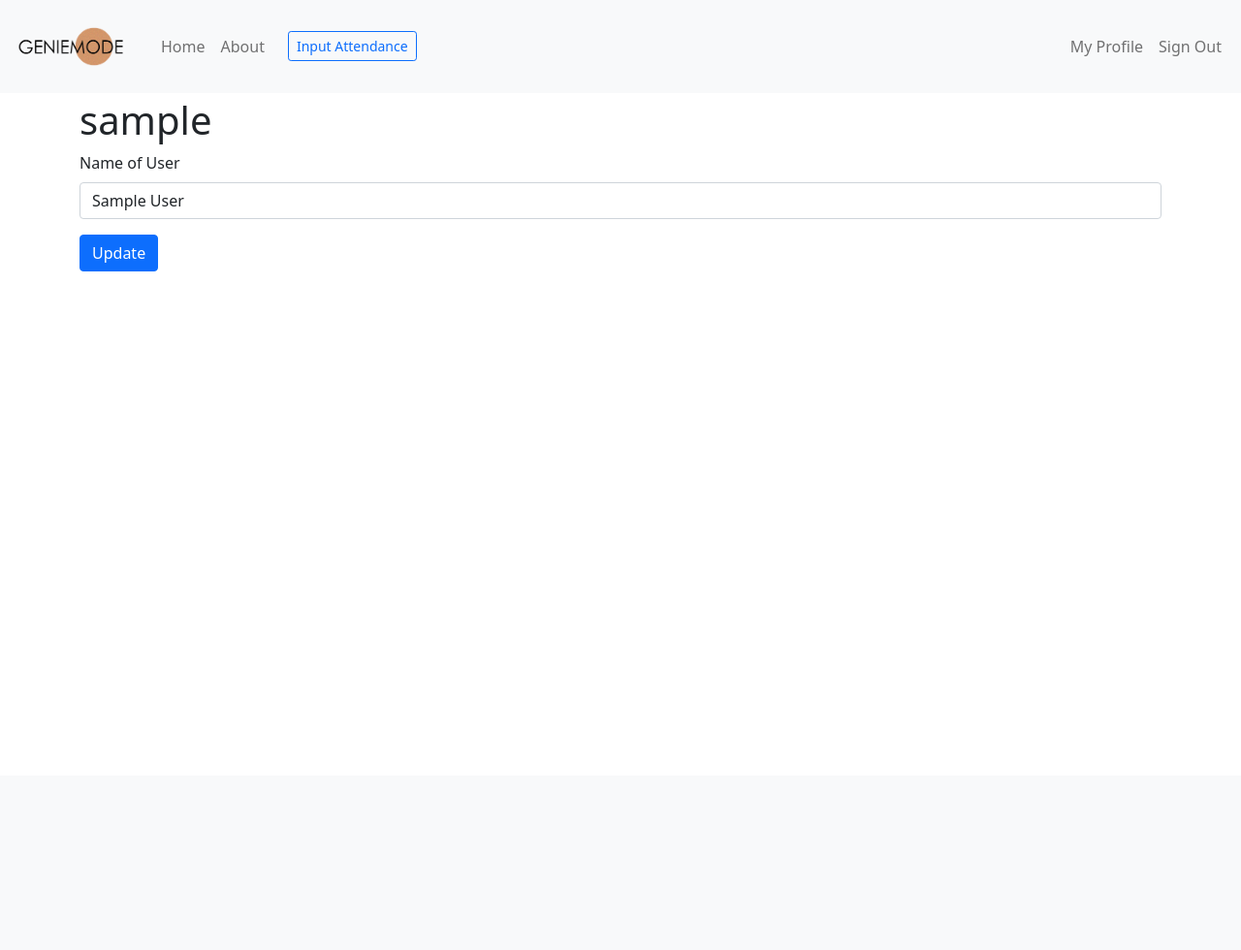
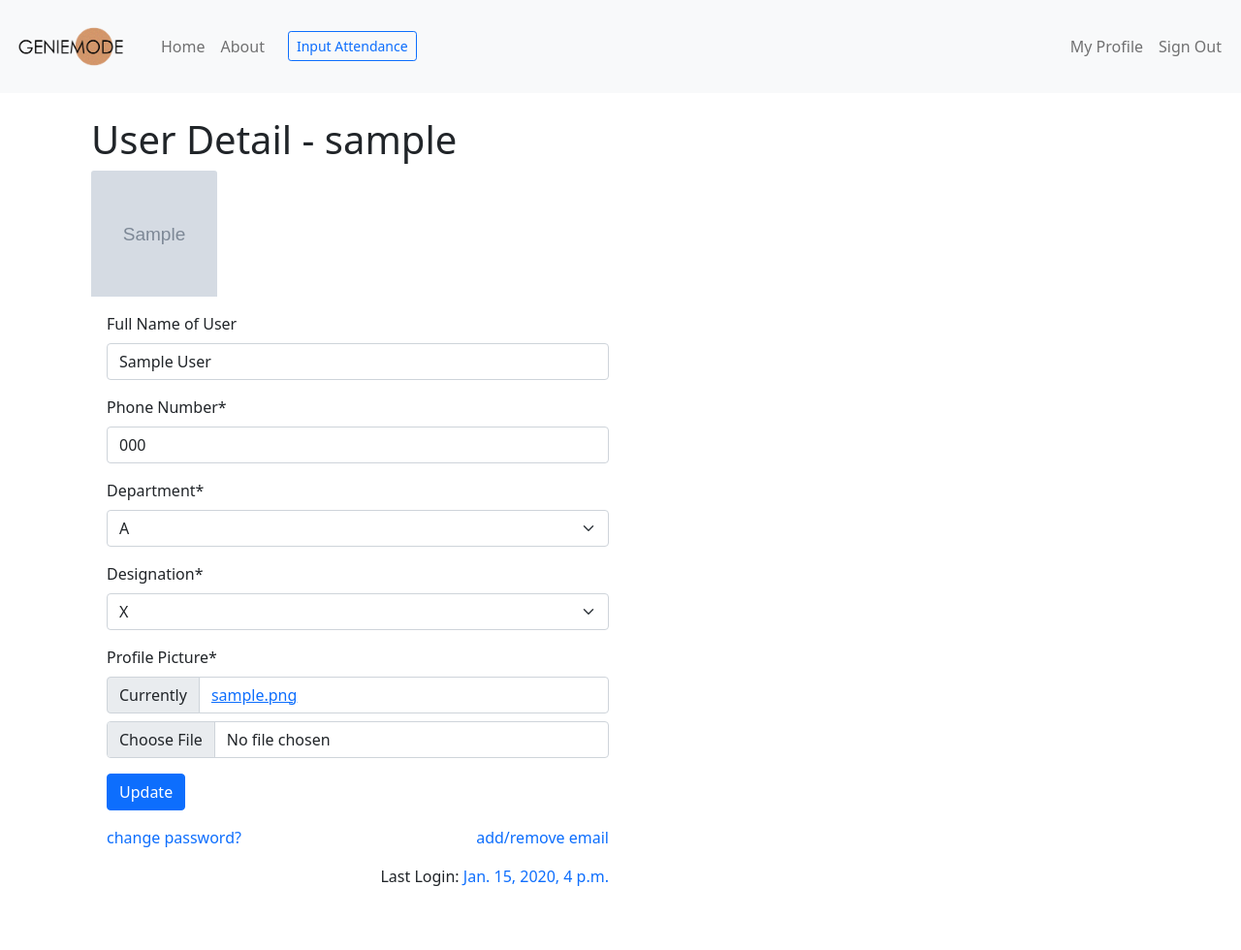
Before and after one commit to r-fine/gbpl-portal, a Django app: page /users/~update/ in a window 1280 px wide. Shown: the whole page at 97% size. Before the commit the page ends 280 px from the top, so only its background shows below. Run offline with Django 4.2, Linux system fonts and the light colour scheme; a user stored in the database is signed in; tables that the repository leaves empty hold one stand-in row (values such as "Sample post"); grey boxes marked "Sample" are stand-in pictures; some libraries are stand-ins or nearby versions.

Commit message:
updated user form

```diff
--- a/geniemode_attendance/apps/users/models.py
+++ b/geniemode_attendance/apps/users/models.py
@@ -16,7 +16,7 @@ class User(AbstractUser):
     """
 
     #: First and last name do not cover name patterns around the globe
-    name = models.CharField(_("Name of User"), blank=True, max_length=255)
+    name = models.CharField(_("Full Name of User"), blank=True, max_length=255)
     email = models.EmailField(_("E-mail Address"), unique=True)
     phone = models.CharField(_("Phone Number"), max_length=11, null=True)
     department = models.CharField(_("Department"), choices=DEPARTMENTS, max_length=50, null=True)
--- a/geniemode_attendance/apps/users/views.py
+++ b/geniemode_attendance/apps/users/views.py
@@ -21,7 +21,7 @@ user_detail_view = UserDetailView.as_view()
 class UserUpdateView(LoginRequiredMixin, SuccessMessageMixin, UpdateView):
 
     model = User
-    fields = ["name"]
+    fields = ["name", "phone", "department", "designation", "profile_pic"]
     success_message = _("Information successfully updated")
 
     def get_success_url(self):
@@ -42,7 +42,7 @@ class UserRedirectView(LoginRequiredMixin, RedirectView):
     permanent = False
 
     def get_redirect_url(self):
-        return reverse("users:detail", kwargs={"username": self.request.user.username})
+        return reverse("users:update")
 
 
 user_redirect_view = UserRedirectView.as_view()
--- a/geniemode_attendance/templates/users/user_form.html
+++ b/geniemode_attendance/templates/users/user_form.html
@@ -4,8 +4,19 @@
 {% block title %}{{ user.username }}{% endblock %}
 
 {% block content %}
-  <h1>{{ user.username }}</h1>
-  <form class="form-horizontal" method="post" action="{% url 'users:update' %}" enctype='multipart/form-data'>
+
+<section class="my-2 pt-3">
+
+  <div class="container mb-5">
+    <h1>User Detail - {{ user.username }}</h1>
+    <img src="{{ object.profile_pic.url }}" class="card-img-top mb-5 mb-md-0" alt="profile picture" style="aspect-ratio:1;width:130px;>
+  </div>
+
+
+<div class="container">
+    <div style="max-width: 550px;">
+      <div class="card-body">
+        <form class=" form-horizontal" method="post" action="{% url 'users:update' %}" enctype='multipart/form-data'>
           {% csrf_token %}
           {{ form|crispy }}
           <div class="control-group">
@@ -14,4 +25,17 @@
             </div>
           </div>
         </form>
+        <div class="d-flex justify-content-between mt-3">
+          <div><a href="{% url 'account_change_password' %}" class="text-decoration-none">change password?</a>
+          </div>
+          <div><a href="{% url 'account_email' %}" class="text-decoration-none">add/remove email</a></div>
+        </div>
+        <div class="d-flex justify-content-end mt-3">
+          <div>Last Login: <span class="text-primary">{{ user.last_login }}</span></div>
+        </div>
+      </div>
+    </div>
+  </div>
+</section>
+
 {% endblock %}
```
Lines whose indentation alone changed are shown as unchanged.
